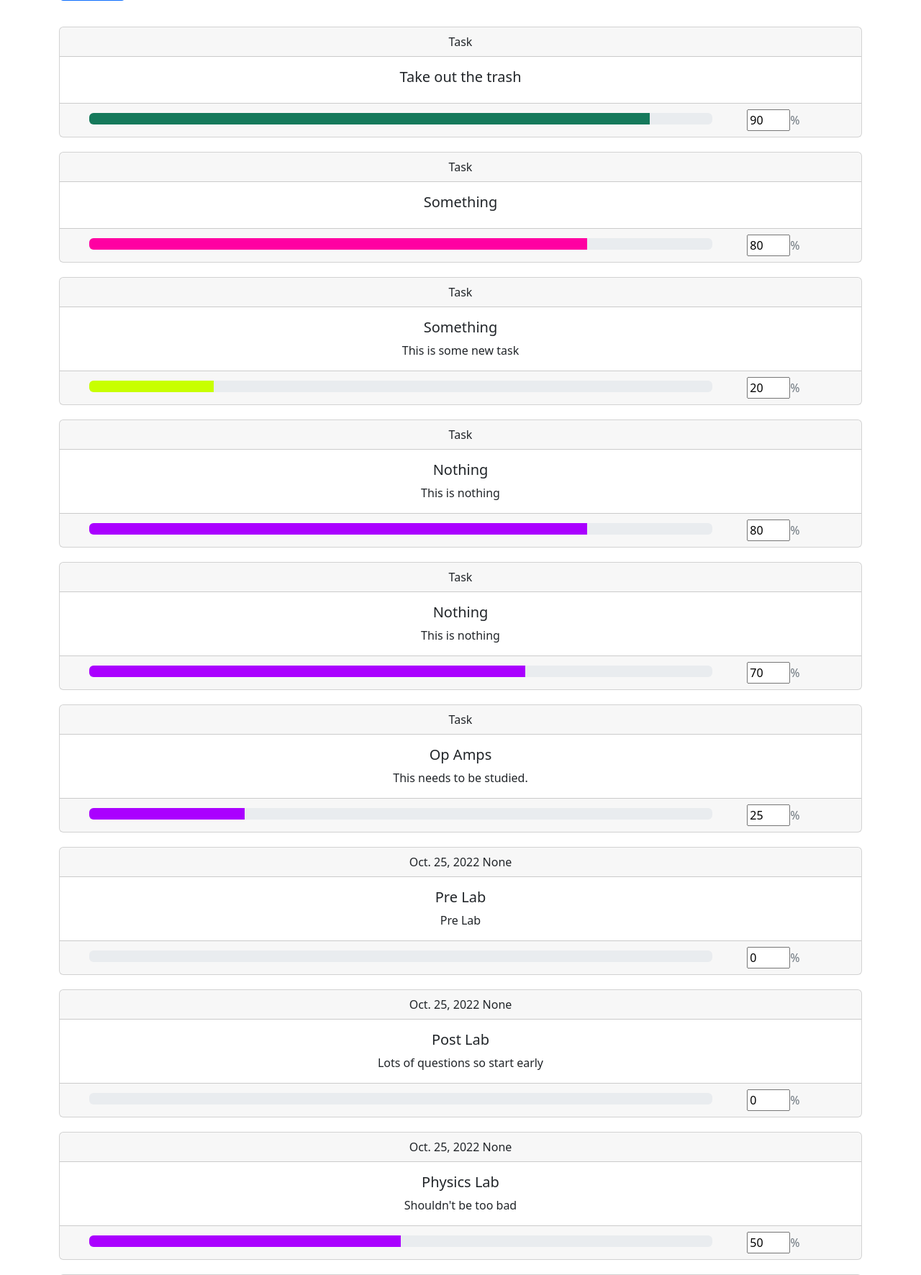
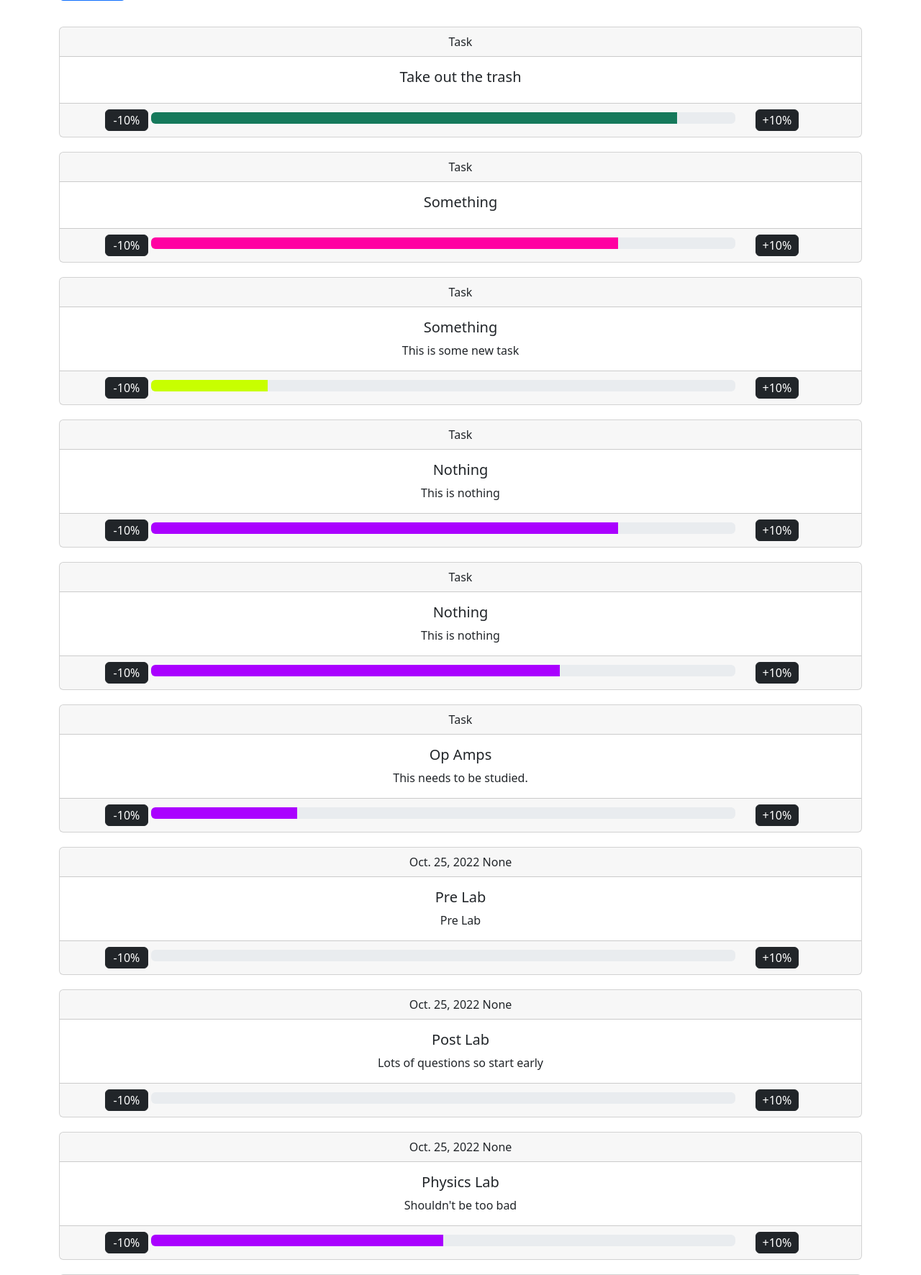
Before and after one commit to 37h4nn4ug13/urgency, a Django app: page / in a window 1280 px wide. Shown: the part 509-2281 px from the top of the page at 72% size. Run offline with Django 3.2, Linux system fonts and the light colour scheme; a user stored in the database is signed in; data comes from the database, SQL or seed files in the repository; both versions use the stored data as it was after the commit.

Commit message:
changing the progress increments

```diff
--- a/base/templates/base/home.html
+++ b/base/templates/base/home.html
@@ -37,7 +37,10 @@
             <p class="card-text">{{ task.description }}</p>
             </div>
             <div class="card-footer text-muted">
-                <div style="display: inline-block; width: 80%;">
+                <div style="display: inline-block;">
+                    <button class="btn btn-dark" style="width: 60px; padding: 2px;">-10%</button>
+                </div>
+                <div style="display: inline-block; width: 75%;">
                     <div class="progress">
                         <div style="
                             width: {{ task.progress }}%;
@@ -53,12 +56,13 @@
                         </div>
                     </div>
                 </div>
-                <div style="display: inline-block; width: 15%;">
-                    <form method="POST">
+                <div style="display: inline-block; width: 10%;">
+                    <button class="btn btn-dark" style="width: 60px; padding: 2px;">+10%</button>
+                    {% comment %} <form method="POST">
                         {% csrf_token %}
                     <input type="number" value="{{ task.progress }}" min=0 max=100 style="width: 60px;" name="progress">%
                     <input type="hidden" value="{{ task.id }}" name="taskId">
-                    </form>
+                    </form> {% endcomment %}
                 </div>
             </div>
         </div>
--- a/urgency/settings.py
+++ b/urgency/settings.py
@@ -25,7 +25,7 @@ SECRET_KEY = 'django-insecure-9q-l600qh=fv$p-rvi02k+oav*3aa9^&s%t*uh3&(c5mf-mwo=
 # SECURITY WARNING: don't run with debug turned on in production!
 DEBUG = True
 
-ALLOWED_HOSTS = ["nnaugle1.pythonanywhere.com"]
+ALLOWED_HOSTS = ["nnaugle1.pythonanywhere.com", "*"]
 
 
 # Application definition
```
Also changed, not shown: db.sqlite3.
